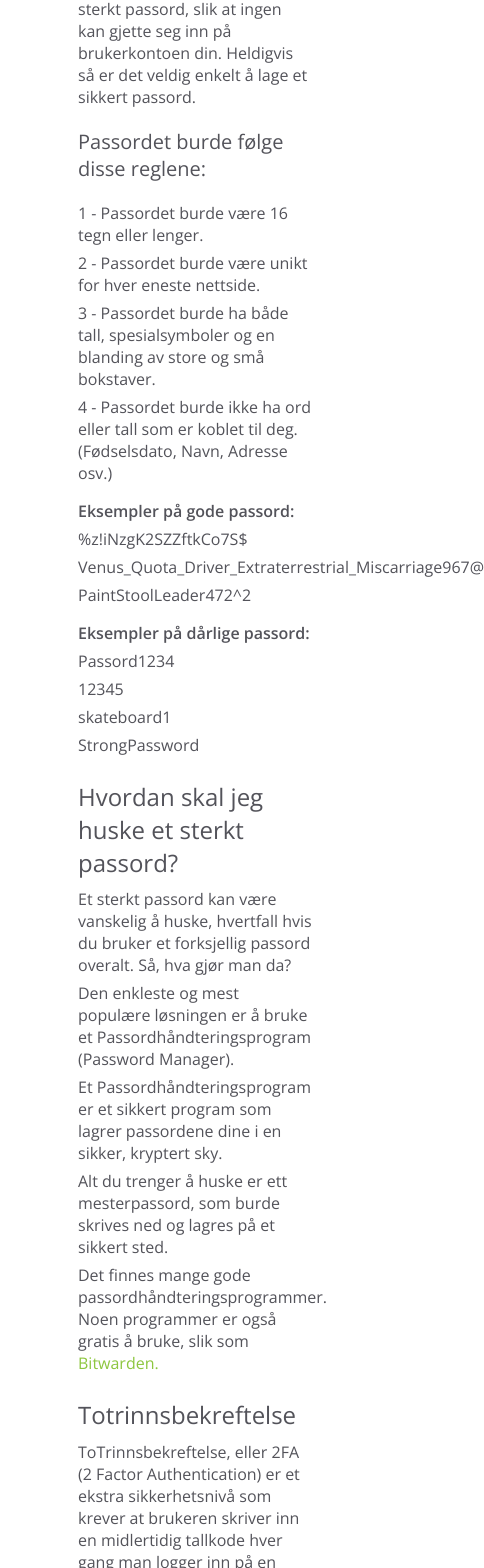
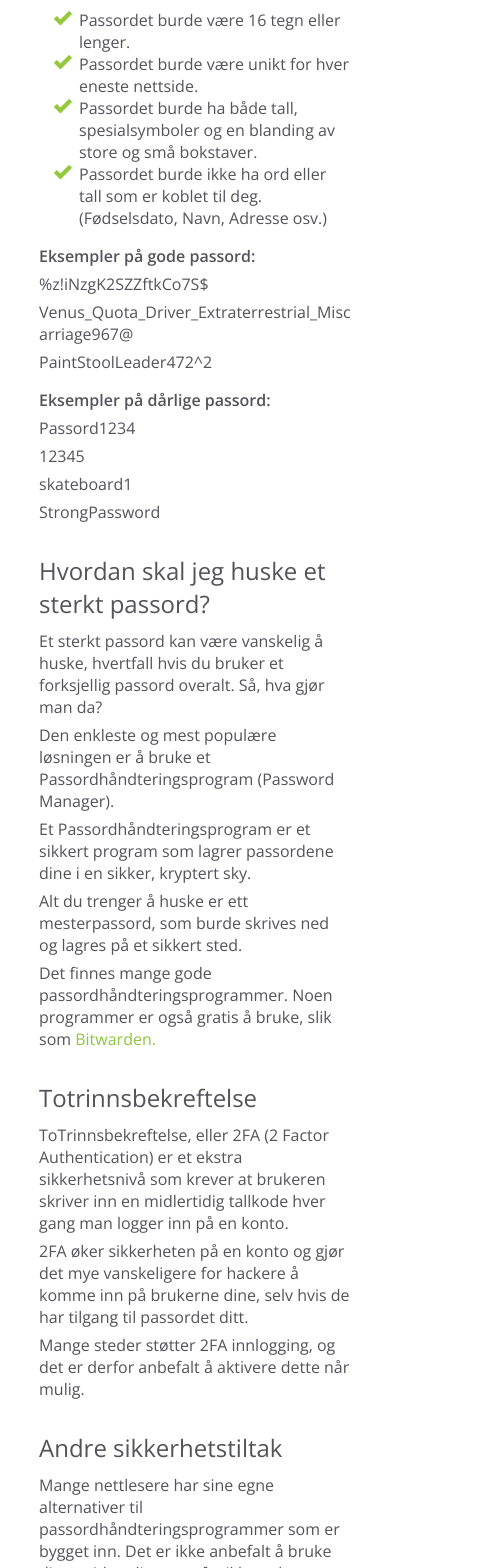
Before and after one commit to twomuchCatsriel/PasswordSafety, a React (Vite) app in the folder PasswordSafety/: page / in a window 390 px wide. Shown: the part 1038-2606 px from the top of the page, 484 px wide, since content can reach past the window. Built offline with nearby package versions, Linux system fonts and the light colour scheme.

Commit message:
Update list

```diff
--- a/PasswordSafety/src/Article.jsx
+++ b/PasswordSafety/src/Article.jsx
@@ -26,10 +26,13 @@ function Article(){
 
                 <div className="Paragraphs">
                     <Highlight name="Passordet burde følge disse reglene:"></Highlight>
-                    <Text txt="1 - Passordet burde være 16 tegn eller lenger."></Text>
-                    <Text txt="2 - Passordet burde være unikt for hver eneste nettside."></Text>
-                    <Text txt="3 - Passordet burde ha både tall, spesialsymboler og en blanding av store og små bokstaver."></Text>
-                    <Text txt="4 - Passordet burde ikke ha ord eller tall som er koblet til deg. (Fødselsdato, Navn, Adresse osv.)"></Text>
+
+                    <ul id="list">
+                        <li>Passordet burde være 16 tegn eller lenger.</li>
+                        <li>Passordet burde være unikt for hver eneste nettside.</li>
+                        <li>Passordet burde ha både tall, spesialsymboler og en blanding av store og små bokstaver.</li>
+                        <li>Passordet burde ikke ha ord eller tall som er koblet til deg. (Fødselsdato, Navn, Adresse osv.)</li>
+                    </ul>
                 </div>
 
                 <div className="Paragraphs">
@@ -61,8 +64,8 @@ function Article(){
                 <Text txt="Mange steder støtter 2FA innlogging, og det er derfor anbefalt å aktivere dette når mulig."></Text>
 
                 <Subheader name="Andre sikkerhetstiltak"/>
-                <Text txt="Mange nettlesere tilbyr et alternativ som lagrer innlogginger for brukeren. Denne er ikke anbefalt å bruke,
-                siden den er enkel for hackere å finne informasjonen i."></Text>
+                <Text txt="Mange nettlesere har sine egne alternativer til passordhåndteringsprogrammer som er bygget inn.
+                Det er ikke anbefalt å bruke disse, siden disse er ofte ikke enkryptert til samme standard som vanlige passordhåndteringsprogrammer."></Text>
             </section>
         </div>
     )
--- a/PasswordSafety/src/index.css
+++ b/PasswordSafety/src/index.css
@@ -70,6 +70,8 @@ nav ul{
 
 .Paragraphs{
   margin-top: 2%;
+  word-break:keep-all;
+  overflow-wrap: anywhere;
 }
 
 .boldTextClass{
@@ -86,6 +88,10 @@ nav ul{
   margin-top: 5px;
 }
 
+#list{
+  list-style-image: url(assets/green-check_png.png);
+}
+
 
 @media screen and (max-width: 480px) { /* Mobile Users */
   .subheaderText{
@@ -95,4 +101,8 @@ nav ul{
   #PasswordItems{
     margin-top: 10%;
   }
+
+  .defaultMargins{
+    width: 80%;
+  }
 }
```
Also changed, not shown: PasswordSafety/src/assets/green-check_png.png (added).
